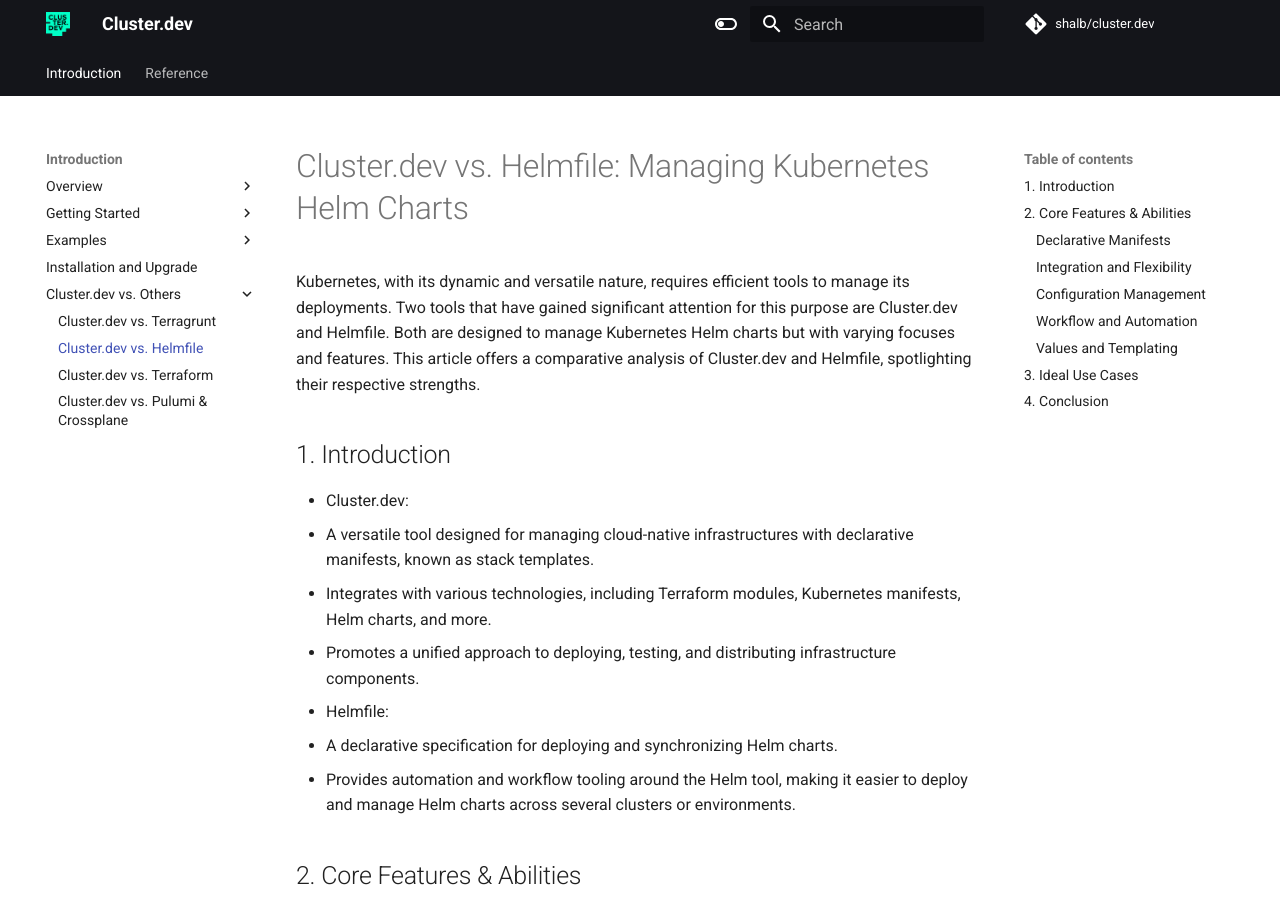
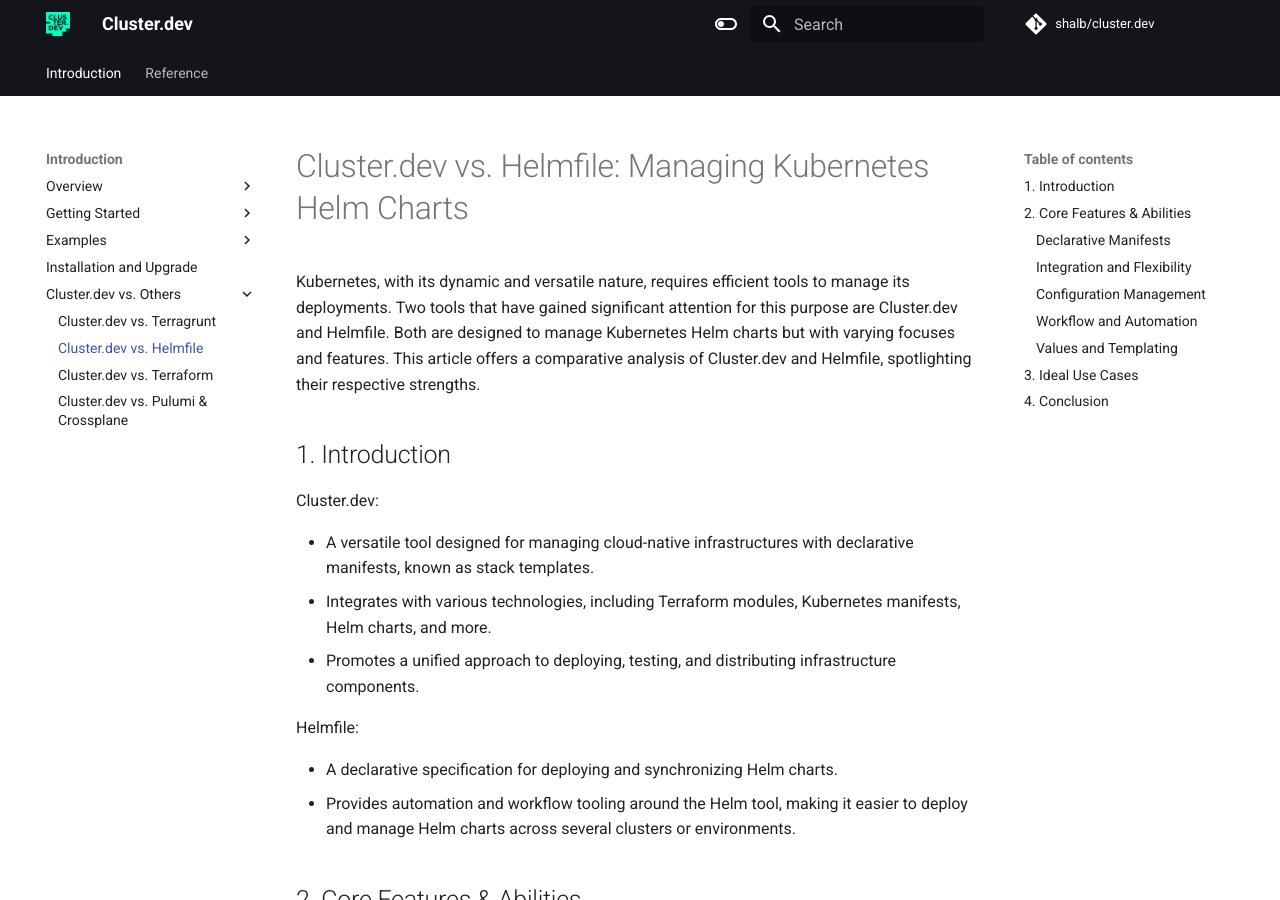
Before and after one commit to shalb/cluster.dev, an MkDocs documentation site: the page built from docs/cdev-vs-helmfile.md, in a window 1280 px wide and 900 px high. Built offline with MkDocs 1.6.1 and Material for MkDocs 9.7.7, drawn with Linux system fonts in a browser that asks for light colours; comment, search, counter and statistics services are not loaded.

Commit message:
Formating

```diff
--- a/docs/cdev-vs-helmfile.md
+++ b/docs/cdev-vs-helmfile.md
@@ -4,14 +4,16 @@
 
 ## 1. Introduction
 
-- Cluster.dev:
-  - A versatile tool designed for managing cloud-native infrastructures with declarative manifests, known as stack templates.
-  - Integrates with various technologies, including Terraform modules, Kubernetes manifests, Helm charts, and more.
-  - Promotes a unified approach to deploying, testing, and distributing infrastructure components.
+Cluster.dev:
 
-- Helmfile:
-  - A declarative specification for deploying and synchronizing Helm charts.
-  - Provides automation and workflow tooling around the Helm tool, making it easier to deploy and manage Helm charts across several clusters or environments.
+- A versatile tool designed for managing cloud-native infrastructures with declarative manifests, known as stack templates.
+- Integrates with various technologies, including Terraform modules, Kubernetes manifests, Helm charts, and more.
+- Promotes a unified approach to deploying, testing, and distributing infrastructure components.
+
+Helmfile:
+
+- A declarative specification for deploying and synchronizing Helm charts.
+- Provides automation and workflow tooling around the Helm tool, making it easier to deploy and manage Helm charts across several clusters or environments.
 
 ## 2. Core Features & Abilities
 
```
